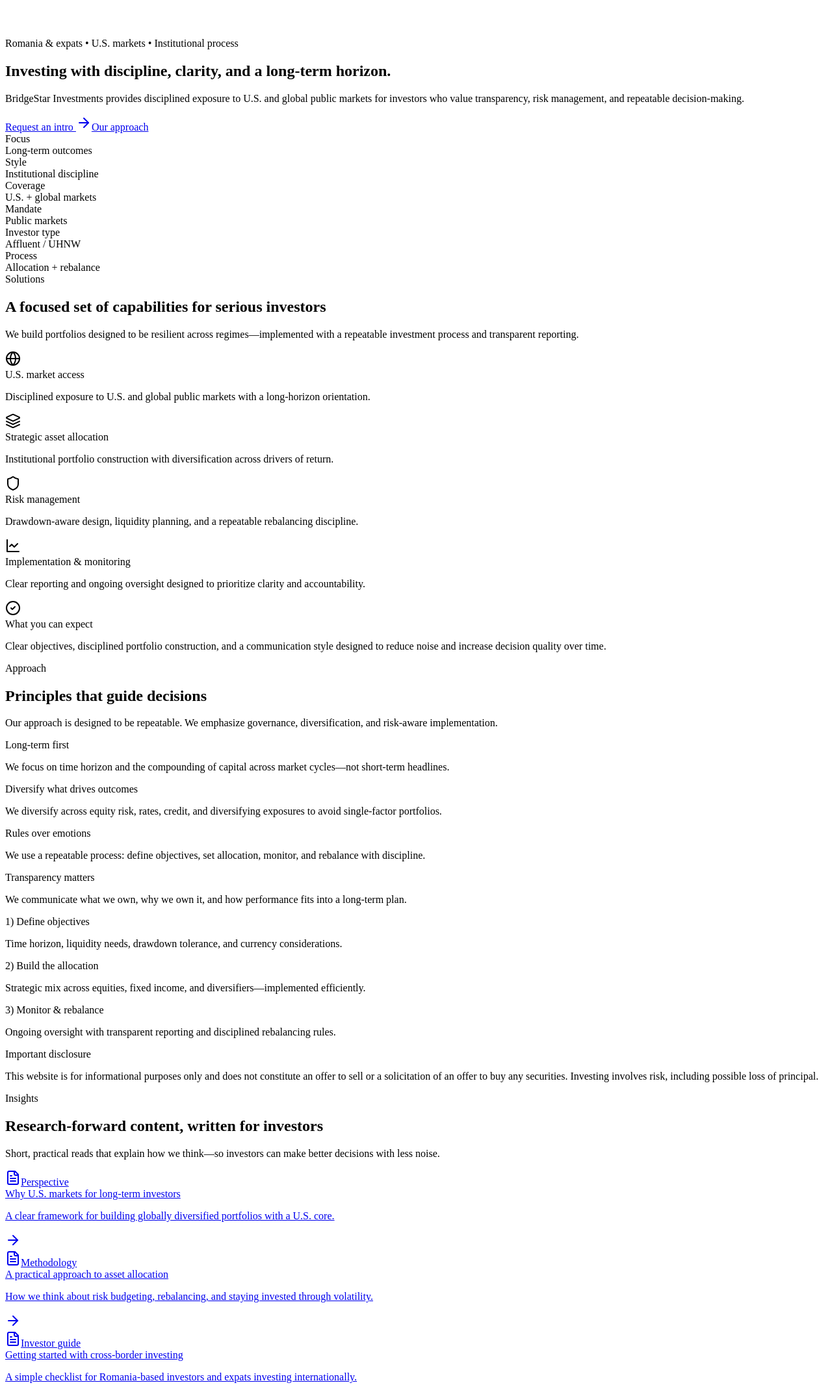
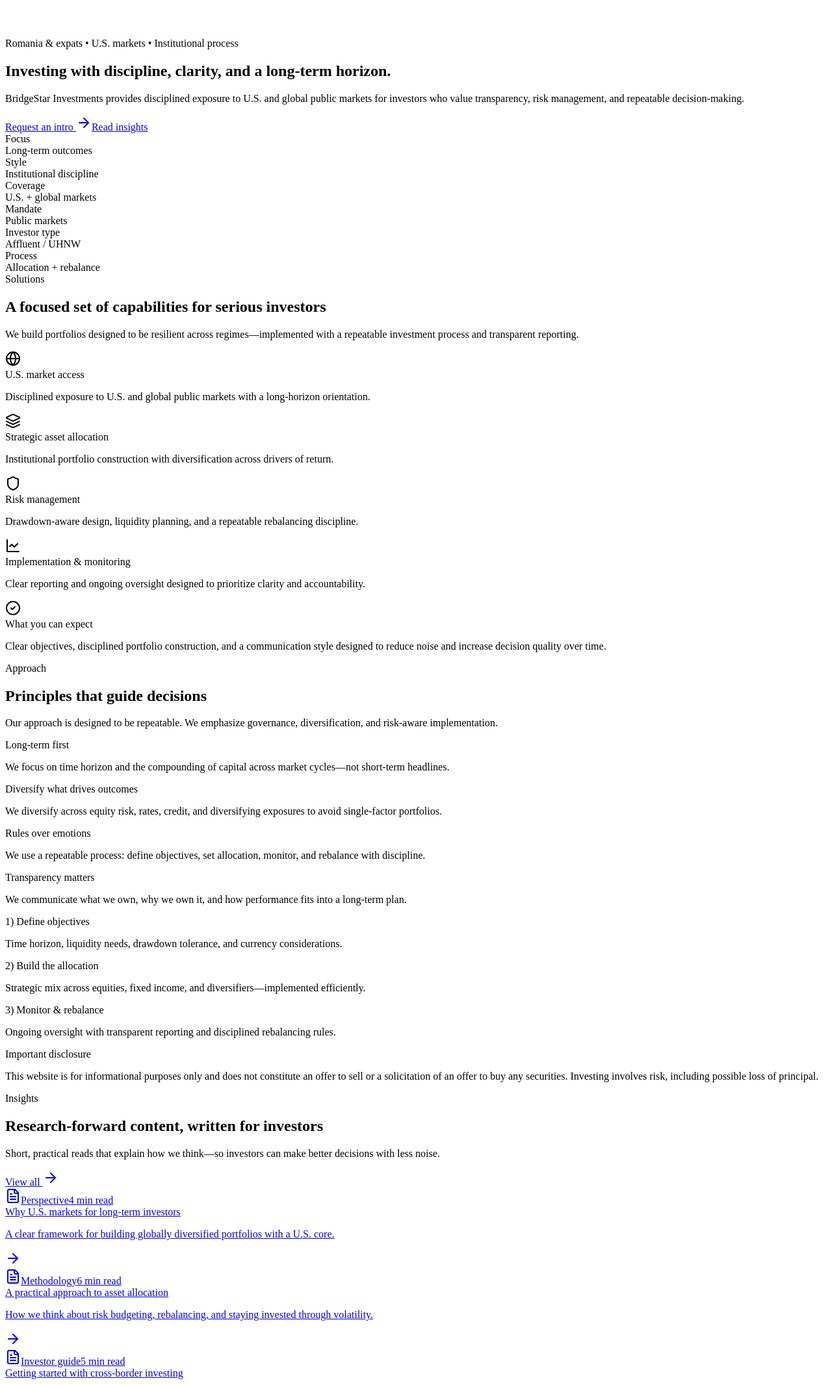
Before and after one commit to lucianvmarinescu-sudo/bridgestar-site, a React (Vite) app: page / in a window 1280 px wide. Shown: the part 668-2800 px from the top of the page at 65% size. Built offline with nearby package versions, Linux system fonts and the light colour scheme.

Commit message:
Update App.jsx

```diff
--- a/App.jsx
+++ b/App.jsx
@@ -1,4 +1,4 @@
-import React, { useMemo, useState } from "react";
+import React, { useEffect, useMemo, useState } from "react";
 import {
   ArrowRight,
   Shield,
@@ -9,6 +9,8 @@
   Mail,
   MapPin,
   CheckCircle2,
+  ChevronLeft,
+  ExternalLink,
 } from "lucide-react";
 
 const BRAND = {
@@ -19,6 +21,28 @@
 
 function cx(...xs) {
   return xs.filter(Boolean).join(" ");
+}
+
+/** Hash router:
+ *  - Home: #/ or empty hash
+ *  - Insights page: #/insights
+ */
+function useHashRoute() {
+  const getRoute = () => {
+    const h = (window.location.hash || "").trim();
+    if (h.startsWith("#/insights")) return "insights";
+    return "home";
+  };
+
+  const [route, setRoute] = useState(getRoute);
+
+  useEffect(() => {
+    const onHash = () => setRoute(getRoute());
+    window.addEventListener("hashchange", onHash);
+    return () => window.removeEventListener("hashchange", onHash);
+  }, []);
+
+  return route;
 }
 
 function NavLink({ href, children }) {
@@ -97,14 +121,19 @@
   );
 }
 
-function InsightRow({ tag, title, desc }) {
+function InsightRow({ tag, title, desc, meta }) {
   return (
     <div className="rounded-2xl bg-white ring-1 ring-slate-200 p-6 hover:shadow-md transition">
       <div className="flex items-center justify-between gap-4">
         <div className="min-w-0">
-          <div className="inline-flex items-center gap-2 rounded-full bg-brand-light px-3 py-1 text-xs font-semibold font-body text-slate-700 ring-1 ring-slate-200">
+          <div className="flex flex-wrap items-center gap-2">
+            <span className="inline-flex items-center gap-2 rounded-full bg-brand-light px-3 py-1 text-xs font-semibold font-body text-slate-700 ring-1 ring-slate-200">
               <FileText className="h-4 w-4" />
               {tag}
+            </span>
+            {meta ? (
+              <span className="font-body text-xs text-slate-500">{meta}</span>
+            ) : null}
           </div>
           <div className="mt-3 font-heading text-lg font-semibold text-slate-900">
             {title}
@@ -123,22 +152,63 @@
   );
 }
 
-export default function App() {
-  const [form, setForm] = useState({
-    first: "",
-    last: "",
-    email: "",
-    message: "",
-  });
+function TopNav() {
+  return (
+    <header className="sticky top-0 z-50 bg-brand-navy/85 backdrop-blur border-b border-white/10">
+      <div className="mx-auto max-w-6xl px-4 sm:px-6">
+        <div className="flex h-16 items-center justify-between">
+          <a href="#/" className="flex items-center gap-3">
+            <div className="h-9 w-9 rounded-xl bg-white/10 ring-1 ring-white/15 flex items-center justify-center">
+              <span className="text-white font-semibold font-body">BS</span>
+            </div>
+            <div className="text-white font-semibold tracking-tight font-body">
+              {BRAND.name}
+            </div>
+          </a>
 
-  const mailto = useMemo(() => {
-    const to = BRAND.email;
-    const subject = encodeURIComponent(`${BRAND.name} — Contact Request`);
-    const body = encodeURIComponent(
-      `First name: ${form.first}\nLast name: ${form.last}\nEmail: ${form.email}\n\nMessage:\n${form.message}`
+          <nav className="hidden md:flex items-center gap-7">
+            <NavLink href="#/#[solutions]">Solutions</NavLink>
+            <NavLink href="#/#[approach]">Approach</NavLink>
+            <NavLink href="#/insights">Insights</NavLink>
+            <NavLink href="#/#[contact]">Contact</NavLink>
+          </nav>
+
+          <div className="flex items-center gap-3">
+            <a
+              href="#/#[contact]"
+              className="hidden sm:inline-flex items-center gap-2 rounded-full bg-brand-accent text-brand-navy px-5 py-2.5 text-sm font-semibold font-body hover:opacity-95 transition"
+            >
+              Request an intro <ArrowRight className="h-4 w-4" />
+            </a>
+          </div>
+        </div>
+      </div>
+    </header>
   );
-    return `mailto:${to}?subject=${subject}&body=${body}`;
-  }, [form]);
+}
+
+/**
+ * Small helper so we can keep anchor section scrolling with hash routes.
+ * We use a pattern: #/#[sectionId]
+ */
+function useRouteAnchors() {
+  useEffect(() => {
+    const h = window.location.hash || "";
+    // Example: #/#[contact]
+    const match = h.match(/#\/#\[(.+?)\]/);
+    if (match?.[1]) {
+      const id = match[1];
+      // Run after paint
+      setTimeout(() => {
+        const el = document.getElementById(id);
+        if (el) el.scrollIntoView({ behavior: "smooth", block: "start" });
+      }, 50);
+    }
+  }, []);
+}
+
+function HomePage() {
+  useRouteAnchors();
 
   const solutions = useMemo(
     () => [
@@ -188,66 +258,52 @@
     []
   );
 
-  const insights = useMemo(
+  const previewInsights = useMemo(
     () => [
       {
         tag: "Perspective",
         title: "Why U.S. markets for long-term investors",
         desc: "A clear framework for building globally diversified portfolios with a U.S. core.",
+        meta: "4 min read",
       },
       {
         tag: "Methodology",
         title: "A practical approach to asset allocation",
         desc: "How we think about risk budgeting, rebalancing, and staying invested through volatility.",
+        meta: "6 min read",
       },
       {
         tag: "Investor guide",
         title: "Getting started with cross-border investing",
         desc: "A simple checklist for Romania-based investors and expats investing internationally.",
+        meta: "5 min read",
       },
     ],
     []
   );
 
+  const [form, setForm] = useState({
+    first: "",
+    last: "",
+    email: "",
+    message: "",
+  });
+
+  const mailto = useMemo(() => {
+    const to = BRAND.email;
+    const subject = encodeURIComponent(`${BRAND.name} — Contact Request`);
+    const body = encodeURIComponent(
+      `First name: ${form.first}\nLast name: ${form.last}\nEmail: ${form.email}\n\nMessage:\n${form.message}`
+    );
+    return `mailto:${to}?subject=${subject}&body=${body}`;
+  }, [form]);
+
   return (
-    <div className="min-h-screen bg-brand-light text-slate-900">
-      {/* Top nav */}
-      <header className="sticky top-0 z-50 bg-brand-navy/85 backdrop-blur border-b border-white/10">
-        <div className="mx-auto max-w-6xl px-4 sm:px-6">
-          <div className="flex h-16 items-center justify-between">
-            <a href="#top" className="flex items-center gap-3">
-              <div className="h-9 w-9 rounded-xl bg-white/10 ring-1 ring-white/15 flex items-center justify-center">
-                <span className="text-white font-semibold font-body">BS</span>
-              </div>
-              <div className="text-white font-semibold tracking-tight font-body">
-                {BRAND.name}
-              </div>
-            </a>
-
-            <nav className="hidden md:flex items-center gap-7">
-              <NavLink href="#solutions">Solutions</NavLink>
-              <NavLink href="#approach">Approach</NavLink>
-              <NavLink href="#insights">Insights</NavLink>
-              <NavLink href="#contact">Contact</NavLink>
-            </nav>
-
-            <div className="flex items-center gap-3">
-              <a
-                href="#contact"
-                className="hidden sm:inline-flex items-center gap-2 rounded-full bg-brand-accent text-brand-navy px-5 py-2.5 text-sm font-semibold font-body hover:opacity-95 transition"
-              >
-                Request an intro <ArrowRight className="h-4 w-4" />
-              </a>
-            </div>
-          </div>
-        </div>
-      </header>
-
+    <>
       {/* Hero */}
       <section id="top" className="relative overflow-hidden">
         <div className="absolute inset-0 bg-brand-navy" />
         <div className="absolute inset-0 opacity-[0.25]">
-          {/* subtle “institutional” texture */}
           <svg
             className="h-full w-full"
             viewBox="0 0 1200 600"
@@ -289,11 +345,11 @@
             </p>
 
             <div className="mt-8 flex flex-wrap gap-3">
-              <Button href="#contact" variant="primary">
+              <Button href="#/#[contact]" variant="primary">
                 Request an intro <ArrowRight className="h-4 w-4" />
               </Button>
-              <Button href="#approach" variant="ghost">
-                Our approach
+              <Button href="#/insights" variant="ghost">
+                Read insights
               </Button>
             </div>
 
@@ -320,7 +376,7 @@
         </div>
       </section>
 
-      {/* Stats bar */}
+      {/* Stats */}
       <section className="mx-auto max-w-6xl px-4 sm:px-6 -mt-8 sm:-mt-10">
         <div className="grid grid-cols-1 sm:grid-cols-3 gap-4">
           <Stat label="Mandate" value="Public markets" />
@@ -433,31 +489,42 @@
         </div>
       </section>
 
-      {/* Insights */}
-      <section
-        id="insights"
-        className="mx-auto max-w-6xl px-4 sm:px-6 py-14 sm:py-20"
-      >
+      {/* Insights preview */}
+      <section className="mx-auto max-w-6xl px-4 sm:px-6 py-14 sm:py-20">
+        <div className="flex items-end justify-between gap-6">
           <SectionHeader
             kicker="Insights"
             title="Research-forward content, written for investors"
             desc="Short, practical reads that explain how we think—so investors can make better decisions with less noise."
           />
+          <a
+            href="#/insights"
+            className="hidden sm:inline-flex items-center gap-2 font-body text-sm font-semibold text-brand-navy hover:opacity-80 transition"
+          >
+            View all <ArrowRight className="h-4 w-4" />
+          </a>
+        </div>
 
         <div className="mt-10 grid grid-cols-1 gap-6">
-          {insights.map((x) => (
-            <a key={x.title} href="#contact" className="block">
+          {previewInsights.map((x) => (
+            <a key={x.title} href="#/insights" className="block">
               <InsightRow {...x} />
             </a>
           ))}
         </div>
+
+        <div className="mt-8 sm:hidden">
+          <a
+            href="#/insights"
+            className="inline-flex items-center gap-2 font-body text-sm font-semibold text-brand-navy hover:opacity-80 transition"
+          >
+            View all insights <ArrowRight className="h-4 w-4" />
+          </a>
+        </div>
       </section>
 
       {/* Contact */}
-      <section
-        id="contact"
-        className="bg-white border-t border-slate-200"
-      >
+      <section id="contact" className="bg-white border-t border-slate-200">
         <div className="mx-auto max-w-6xl px-4 sm:px-6 py-14 sm:py-20">
           <div className="grid grid-cols-1 lg:grid-cols-2 gap-10">
             <div>
@@ -487,9 +554,7 @@
                     <Mail className="h-5 w-5 text-slate-900" />
                   </span>
                   <div>
-                    <div className="font-body text-sm font-semibold">
-                      Email
-                    </div>
+                    <div className="font-body text-sm font-semibold">Email</div>
                     <div className="font-body text-sm text-slate-600">
                       {BRAND.email}
                     </div>
@@ -587,8 +652,120 @@
           </div>
         </div>
       </section>
+    </>
+  );
+}
 
-      {/* Footer */}
+function InsightsPage() {
+  // “Simple insights page”: a list of posts with tags + short summaries.
+  // Later we can swap these for real pages, PDFs, or a CMS.
+  const posts = useMemo(
+    () => [
+      {
+        tag: "Perspective",
+        title: "Why U.S. markets for long-term investors",
+        meta: "4 min read",
+        desc:
+          "A clear framework for building globally diversified portfolios with a U.S. core—what matters, what doesn’t, and how to stay disciplined.",
+      },
+      {
+        tag: "Methodology",
+        title: "A practical approach to asset allocation",
+        meta: "6 min read",
+        desc:
+          "How we think about risk budgeting, rebalancing bands, and avoiding behavioral mistakes during volatility.",
+      },
+      {
+        tag: "Investor guide",
+        title: "Cross-border investing checklist (Romania & expats)",
+        meta: "5 min read",
+        desc:
+          "A simple checklist that covers account setup, currency considerations, diversification, and long-term governance.",
+      },
+      {
+        tag: "Risk",
+        title: "What diversification really means",
+        meta: "5 min read",
+        desc:
+          "Diversification across assets is not the same as diversification across drivers. Here’s how we think about the difference.",
+      },
+    ],
+    []
+  );
+
+  return (
+    <div className="mx-auto max-w-6xl px-4 sm:px-6 py-12 sm:py-16">
+      <div className="flex items-center justify-between gap-6">
+        <div>
+          <div className="font-body text-xs font-semibold tracking-widest uppercase text-slate-500">
+            Insights
+          </div>
+          <h1 className="mt-3 font-heading text-3xl sm:text-4xl font-semibold tracking-tight text-slate-900">
+            Commentary and investor education
+          </h1>
+          <p className="mt-3 font-body text-slate-600 leading-relaxed max-w-3xl">
+            Short, practical reads that explain how we think—written to reduce
+            noise and improve decision-making.
+          </p>
+        </div>
+
+        <a
+          href="#/"
+          className="hidden sm:inline-flex items-center gap-2 font-body text-sm font-semibold text-brand-navy hover:opacity-80 transition"
+        >
+          <ChevronLeft className="h-4 w-4" />
+          Back to home
+        </a>
+      </div>
+
+      <div className="mt-10 grid grid-cols-1 gap-6">
+        {posts.map((p) => (
+          <a key={p.title} href="#/#[contact]" className="block">
+            <InsightRow {...p} />
+          </a>
+        ))}
+      </div>
+
+      <div className="mt-10 rounded-2xl bg-white ring-1 ring-slate-200 p-7 sm:p-9">
+        <div className="font-body text-sm font-semibold text-slate-900">
+          Want these delivered as PDFs or a newsletter?
+        </div>
+        <p className="mt-2 font-body text-sm text-slate-600 leading-relaxed">
+          We can publish “BridgeStar Perspectives” as downloadable one-pagers or
+          add a simple email subscription workflow later.
+        </p>
+        <div className="mt-5 flex flex-wrap gap-3">
+          <a
+            href="#/#[contact]"
+            className="inline-flex items-center justify-center gap-2 rounded-full bg-brand-navy text-white px-6 py-2.5 text-sm font-semibold font-body hover:opacity-95 transition"
+          >
+            Contact <ArrowRight className="h-4 w-4" />
+          </a>
+          <a
+            href={window.location.origin + "/"}
+            onClick={(e) => e.preventDefault()}
+            className="inline-flex items-center justify-center gap-2 rounded-full bg-brand-light text-slate-900 px-6 py-2.5 text-sm font-semibold font-body ring-1 ring-slate-200 hover:opacity-90 transition"
+          >
+            Share page <ExternalLink className="h-4 w-4" />
+          </a>
+        </div>
+      </div>
+
+      <div className="mt-8 sm:hidden">
+        <a
+          href="#/"
+          className="inline-flex items-center gap-2 font-body text-sm font-semibold text-brand-navy hover:opacity-80 transition"
+        >
+          <ChevronLeft className="h-4 w-4" />
+          Back to home
+        </a>
+      </div>
+    </div>
+  );
+}
+
+function Footer() {
+  return (
     <footer className="bg-brand-navy text-white">
       <div className="mx-auto max-w-6xl px-4 sm:px-6 py-10">
         <div className="flex flex-col md:flex-row md:items-start justify-between gap-8">
@@ -606,10 +783,11 @@
               </div>
               <div className="mt-3 space-y-2">
                 {[
-                    ["Solutions", "#solutions"],
-                    ["Approach", "#approach"],
-                    ["Insights", "#insights"],
-                    ["Contact", "#contact"],
+                  ["Home", "#/"],
+                  ["Solutions", "#/#[solutions]"],
+                  ["Approach", "#/#[approach]"],
+                  ["Insights", "#/insights"],
+                  ["Contact", "#/#[contact]"],
                 ].map(([label, href]) => (
                   <a
                     key={label}
@@ -637,15 +815,26 @@
                 Disclosure
               </div>
               <p className="mt-3 font-body text-xs text-white/70 leading-relaxed max-w-sm">
-                  Information only; not investment advice. Investing involves
-                  risk, including possible loss of principal. Past performance
-                  does not guarantee future results.
+                Information only; not investment advice. Investing involves risk,
+                including possible loss of principal. Past performance does not
+                guarantee future results.
               </p>
             </div>
           </div>
         </div>
       </div>
     </footer>
+  );
+}
+
+export default function App() {
+  const route = useHashRoute();
+
+  return (
+    <div className="min-h-screen bg-brand-light text-slate-900">
+      <TopNav />
+      {route === "insights" ? <InsightsPage /> : <HomePage />}
+      <Footer />
     </div>
   );
 }
```
Lines whose indentation alone changed are shown as unchanged.
